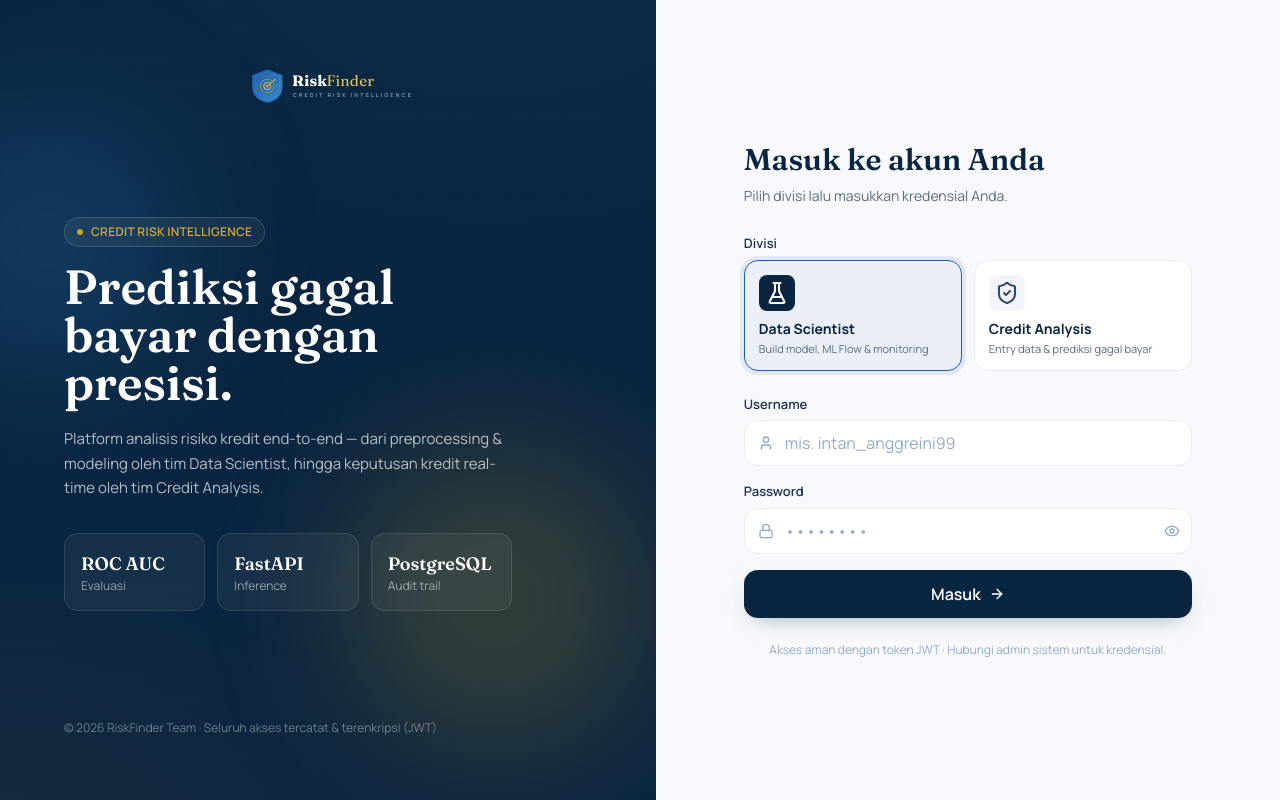
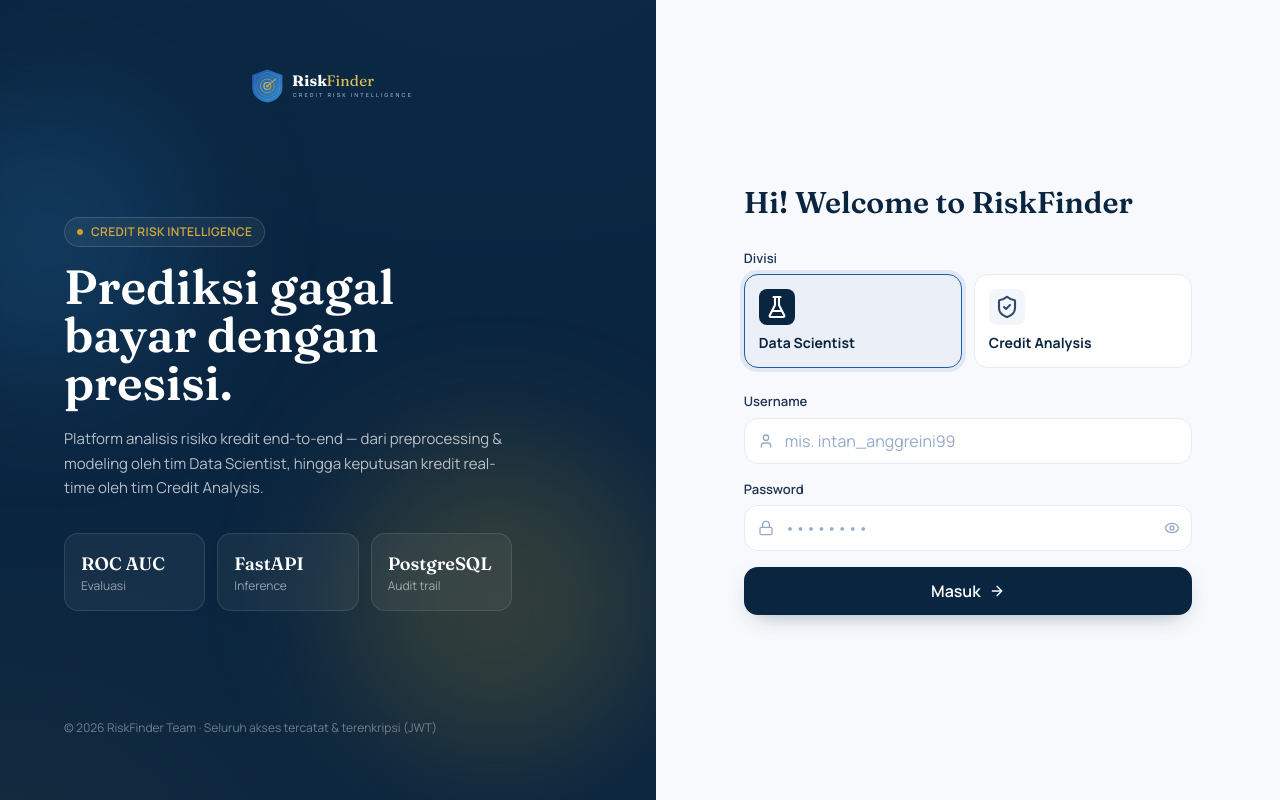
Before and after one commit to intananggreini99/riskfinder-project, a React (Vite) app in the folder frontend/: page /login in a window 1280 px wide. Built offline with nearby package versions, Linux system fonts and the light colour scheme; no server answers.

Commit message:
Updated Login Page

```diff
--- a/frontend/src/pages/Login.jsx
+++ b/frontend/src/pages/Login.jsx
@@ -98,8 +98,7 @@ export default function Login() {
             <Logo className="h-10" />
           </div>
 
-          <h2 className="font-display text-3xl font-semibold text-navy">Masuk ke akun Anda</h2>
-          <p className="mt-2 text-sm text-steel">Pilih divisi lalu masukkan kredensial Anda.</p>
+          <h2 className="font-display text-3xl font-semibold text-navy">Hi! Welcome to RiskFinder</h2>
 
           {/* Pemilih divisi (Divisi) */}
           <div className="mt-7">
@@ -126,7 +125,6 @@ export default function Login() {
                       <d.icon className="h-4.5 w-4.5" strokeWidth={2.1} />
                     </div>
                     <p className="text-sm font-bold text-navy">{d.name}</p>
-                    <p className="mt-0.5 text-[11px] leading-snug text-steel">{d.desc}</p>
                   </button>
                 )
               })}
@@ -179,9 +177,6 @@ export default function Login() {
             </button>
           </form>
 
-          <p className="mt-6 text-center text-xs text-navy-300">
-            Akses aman dengan token JWT · Hubungi admin sistem untuk kredensial.
-          </p>
         </div>
       </div>
     </div>
```
